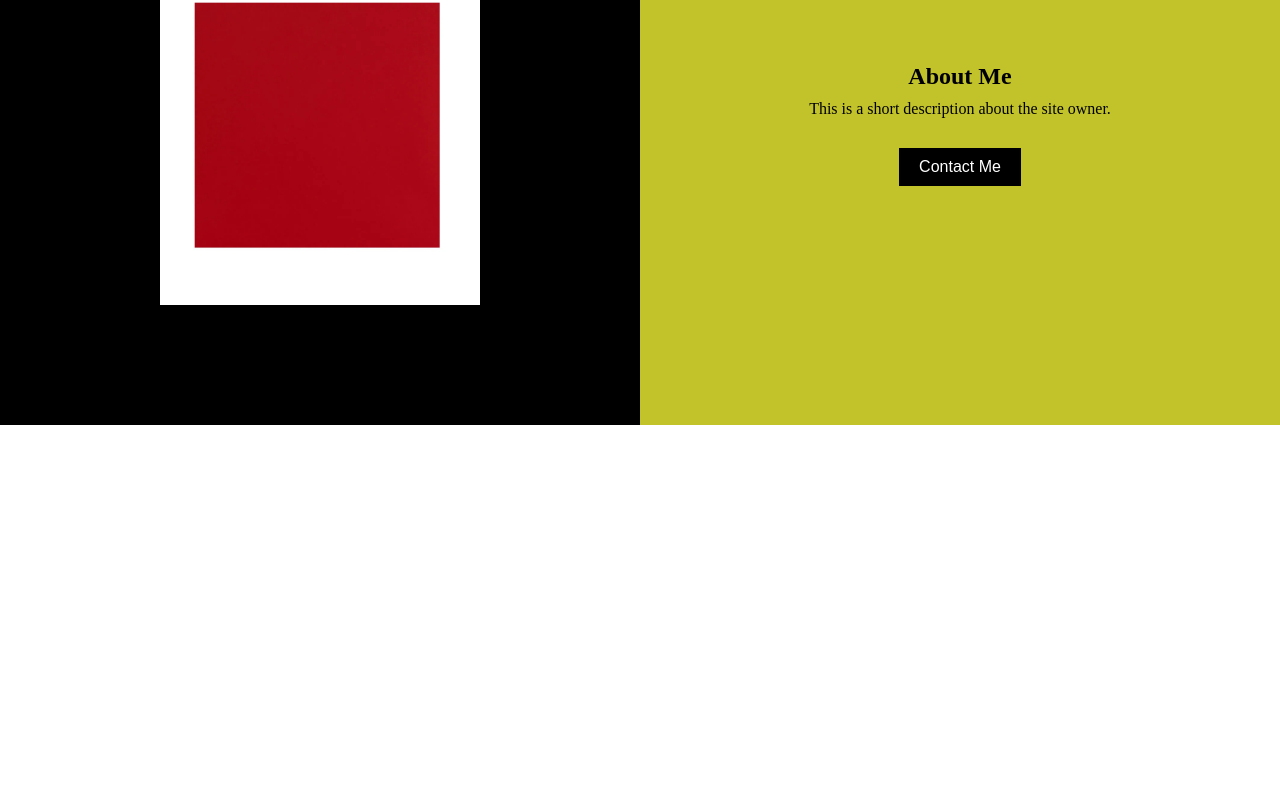
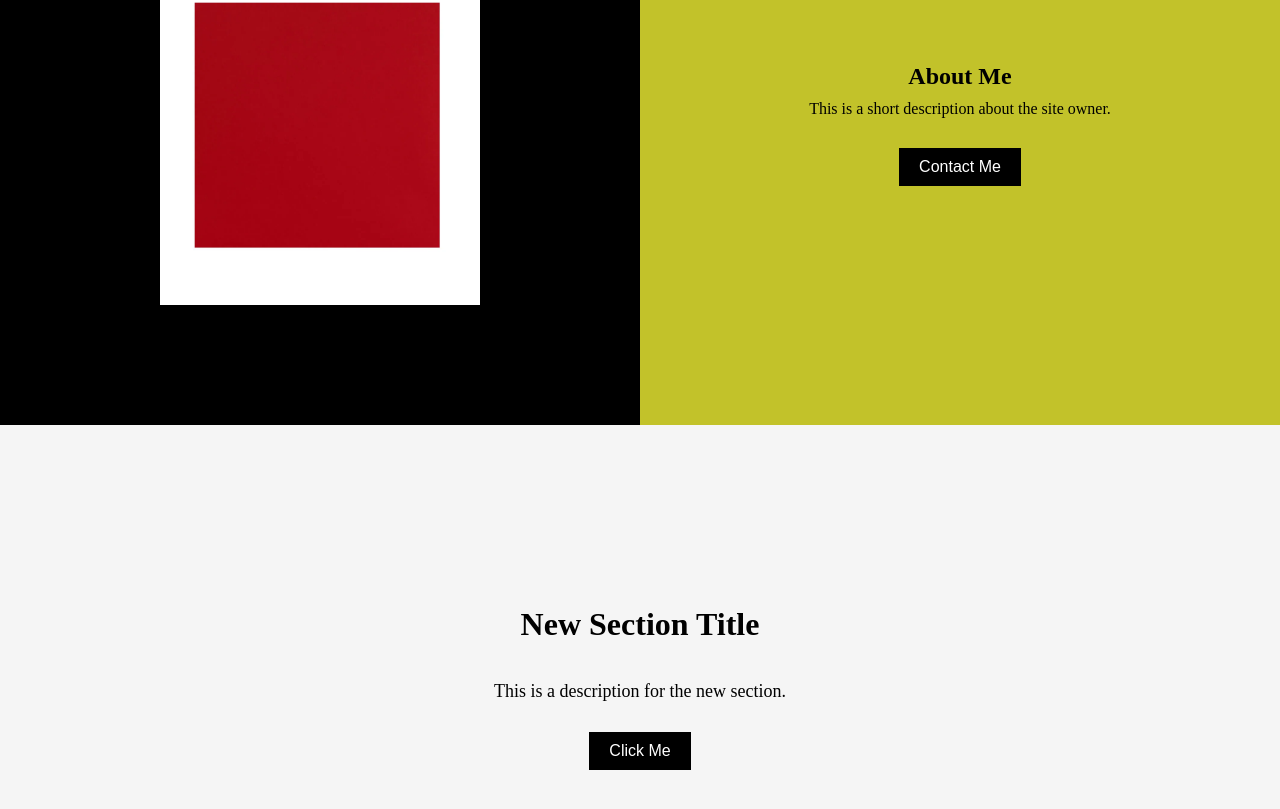
Before and after one commit to Laelys/portofolio_project, a React (Vite) app: page / in a window 1280 px wide. Shown: the part 3289-4098 px from the top of the page. Before the commit the page ends 3714 px from the top, so only its background shows below. Built offline with nearby package versions, Linux system fonts and the light colour scheme.

Commit message:
added cta section to homepage
doesn't repeat so wrote the html directly into Home.jsx

```diff
--- a/src/pages/Home.jsx
+++ b/src/pages/Home.jsx
@@ -26,6 +26,11 @@ const Home = () => {
       </div>
       <Projects />
       <AboutMe />
+      <div className="cta__section">
+        <h2>New Section Title</h2>
+        <p>This is a description for the new section.</p>
+        <button className="cta__section__button">Click Me</button>
+      </div>
     </>
   );
 };
--- a/src/styling/home.css
+++ b/src/styling/home.css
@@ -56,3 +56,37 @@
 .quote__author {
   text-align: center;
 }
+
+.cta__section {
+  height: 500px;
+  display: flex;
+  flex-direction: column;
+  justify-content: center;
+  align-items: center;
+  text-align: center;
+  background-color: #f5f5f5; /* Light background for contrast */
+}
+
+.cta__section h2 {
+  font-size: 32px;
+  margin-bottom: 20px;
+}
+
+.cta__section p {
+  font-size: 18px;
+  margin-bottom: 30px;
+}
+
+.cta__section__button {
+  background-color: black;
+  color: white;
+  padding: 10px 20px;
+  border: none;
+  cursor: pointer;
+  font-size: 16px;
+  transition: background-color 0.3s ease;
+}
+
+.cta__section__button:hover {
+  background-color: #333;
+}
```
